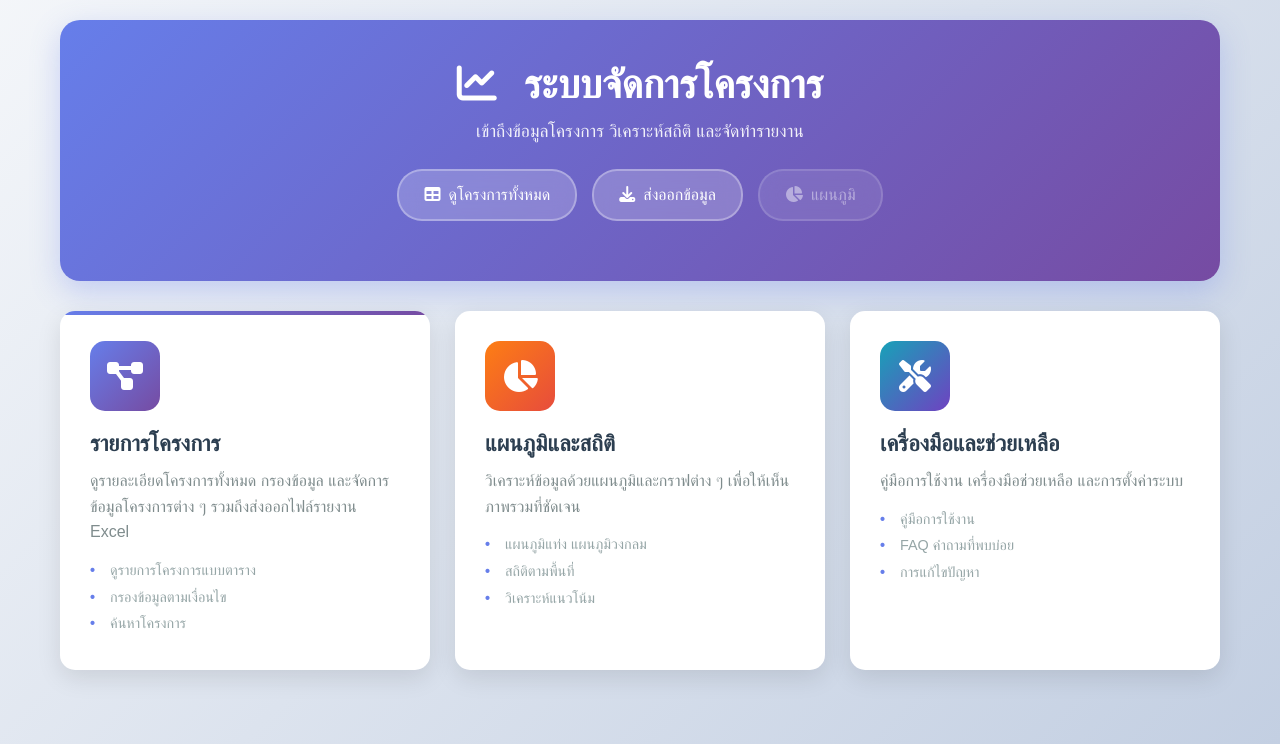
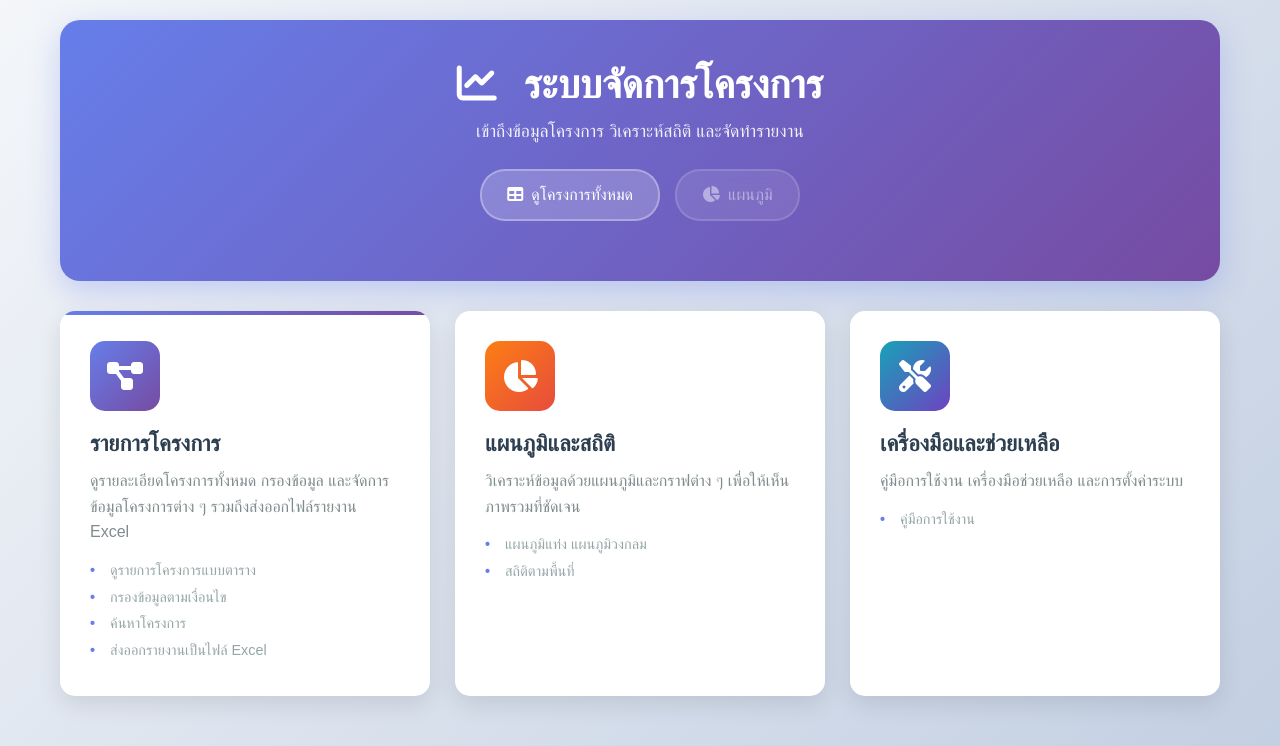
Before and after one commit to PowerShop/Data-Analytics-Management, a PHP site: page /admin/dashboard.php in a window 1280 px wide. Shown: the part 56-802 px from the top of the page. Run offline with PHP 8.4, Linux system fonts and the light colour scheme; the visitor is signed in with stand-in values (Sample User, id 1).

Commit message:
Comment out export data functionality and remove unused menu items in dashboard

```diff
--- a/admin/dashboard.php
+++ b/admin/dashboard.php
@@ -314,9 +314,9 @@ include 'navbar.php';
                     <a href="projects_table_view.php" class="quick-btn">
                         <i class="fas fa-table me-2"></i>ดูโครงการทั้งหมด
                     </a>
-                    <a href="#" onclick="exportAllData()" class="quick-btn">
+                    <!-- <a href="#" onclick="exportAllData()" class="quick-btn">
                         <i class="fas fa-download me-2"></i>ส่งออกข้อมูล
-                    </a>
+                    </a> -->
                     <a href="charts/charts.php" class="quick-btn btn-disabled">
                         <i class="fas fa-chart-pie me-2"></i>แผนภูมิ
                     </a>
@@ -339,6 +339,7 @@ include 'navbar.php';
                     <li>ดูรายการโครงการแบบตาราง</li>
                     <li>กรองข้อมูลตามเงื่อนไข</li>
                     <li>ค้นหาโครงการ</li>
+                    <li>ส่งออกรายงานเป็นไฟล์ Excel</li>
                 </ul>
             </a>
 
@@ -370,7 +371,7 @@ include 'navbar.php';
                 <ul class="menu-features">
                     <li>แผนภูมิแท่ง แผนภูมิวงกลม</li>
                     <li>สถิติตามพื้นที่</li>
-                    <li>วิเคราะห์แนวโน้ม</li>
+                    <!-- <li>วิเคราะห์แนวโน้ม</li> -->
                 </ul>
             </a>
 
@@ -385,8 +386,8 @@ include 'navbar.php';
                 </p>
                 <ul class="menu-features">
                     <li>คู่มือการใช้งาน</li>
-                    <li>FAQ คำถามที่พบบ่อย</li>
-                    <li>การแก้ไขปัญหา</li>
+                    <!-- <li>FAQ คำถามที่พบบ่อย</li> -->
+                    <!-- <li>การแก้ไขปัญหา</li> -->
                 </ul>
             </a>
         </div>
```
